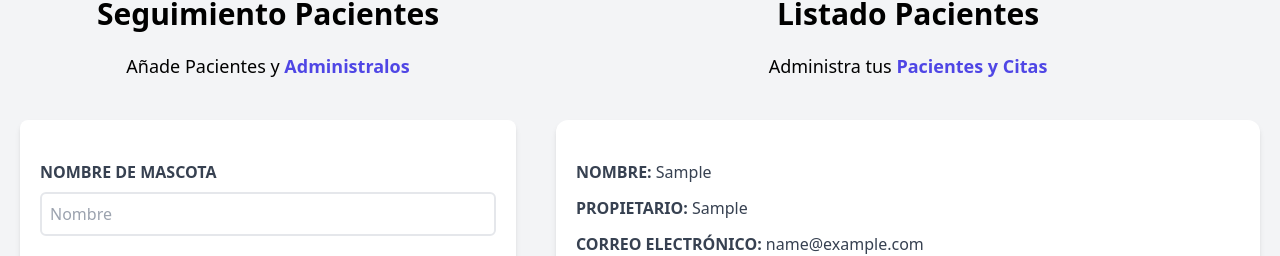
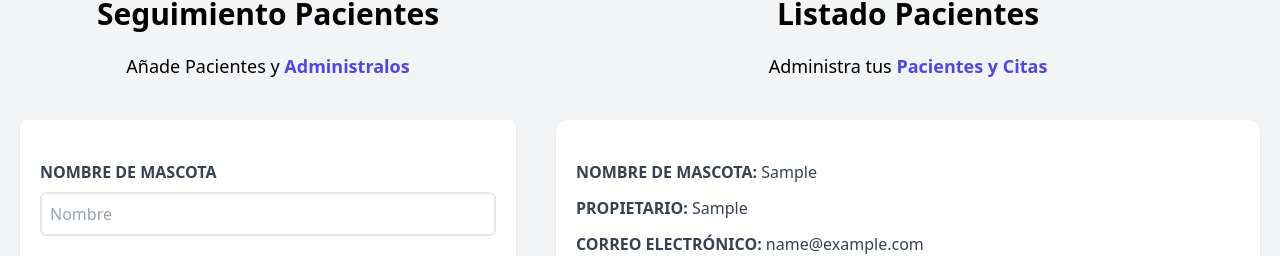
Before and after one commit to Brian-David-01/CITAS-REACT-VITE, a React (Vite) app: page / in a window 1280 px wide. Both pictures are taken after typing "Sample", "Sample", "name@example.com", "2020-01-15", "Sample" into the empty fields and a click on the input "Agregar paciente". Shown: the part 212-468 px from the top of the page. Built offline with nearby package versions, Linux system fonts and the light colour scheme.

Commit message:
Update Paciente.jsx

```diff
--- a/src/components/Paciente.jsx
+++ b/src/components/Paciente.jsx
@@ -12,7 +12,7 @@ const Paciente = ({paciente, setPaciente, eliminarPaciente}) => {
 
   return (
     <div className='mx-5 my-10 bg-white shadow-md px-5 py-10 rounded-xl'>
-        <p className='font-bold mb-3 text-gray-700 uppercase'>Nombre: {''}
+        <p className='font-bold mb-3 text-gray-700 uppercase'>Nombre de mascota: {''}
           <span className='font-normal normal-case'>{nombre}</span>
         </p>
 
```
